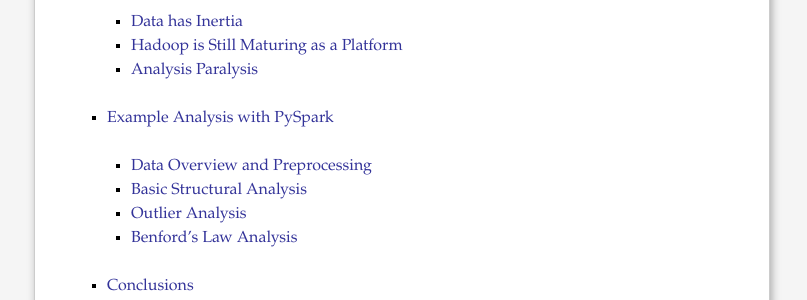
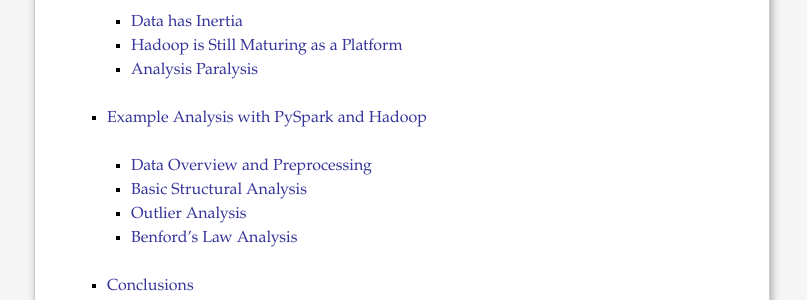
Before and after one commit to cestella/cestella.github.io, a Jekyll site: the page built from _posts/2014-10-24-pyspark-openpayments-analysis.markdown, in a window 1280 px wide and 900 px high, scrolled down 535 px. Shown: the part 150-450 px from the top of the window, without its empty margins (238-1045 px from the left). Built offline with Jekyll 4.4.1, drawn with Linux system fonts in a browser that asks for light colours; comment, search, counter and statistics services are not loaded; some of the changed text lies outside the part shown.

```diff
--- a/_posts/2014-10-24-pyspark-openpayments-analysis.markdown
+++ b/_posts/2014-10-24-pyspark-openpayments-analysis.markdown
@@ -33,7 +33,7 @@
   * [Data has Inertia](#data_has_inertia)
   * [Hadoop is Still Maturing as a Platform](#hadoop_maturing)
   * [Analysis Paralysis](#analysis_paralysis)
-* [Example Analysis with PySpark](#example_analysis)
+* [Example Analysis with PySpark and Hadoop](#example_analysis)
   * [Data Overview and Preprocessing](pyspark-openpayments-analysis-part-2.html)
   * [Basic Structural Analysis](pyspark-openpayments-analysis-part-3.html)
   * [Outlier Analysis](pyspark-openpayments-analysis-part-4.html)
@@ -174,7 +174,7 @@
 Ultimately I think we focus so heavily on new and novel techniques, the game changing paradigm shifts (with our tongues placed firmly in our cheeks sometimes) without discussing the journey to getting there.  If we constantly look across the chasm without looking at the bridge beneath our feet, we run the risk of falling into the drink.
 
 <div id="example_analysis"/>
-Example Analysis with PySpark
+Example Analysis with PySpark and Hadoop
 ===
 
 
```
